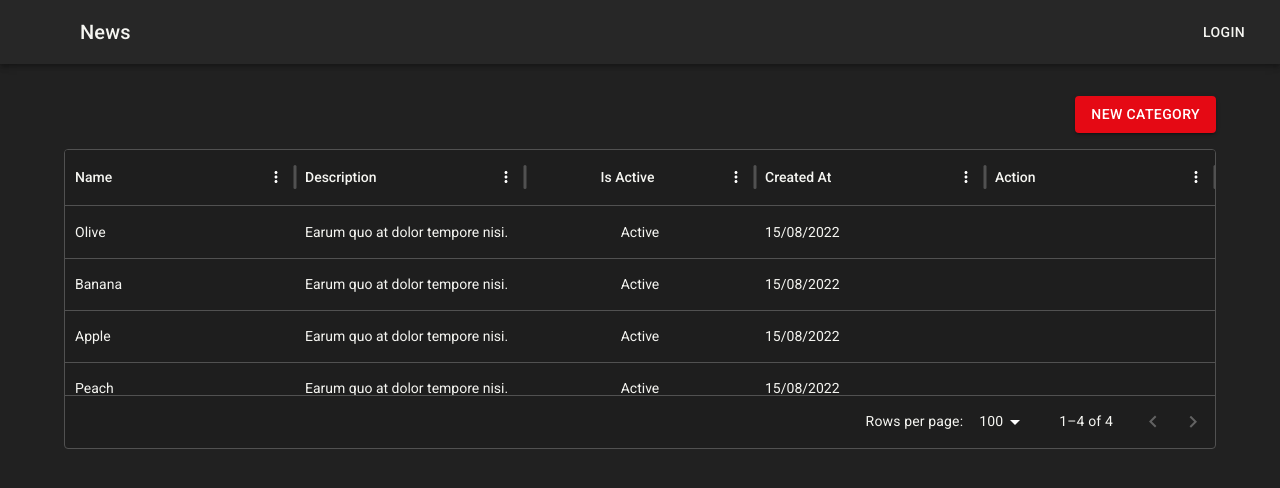
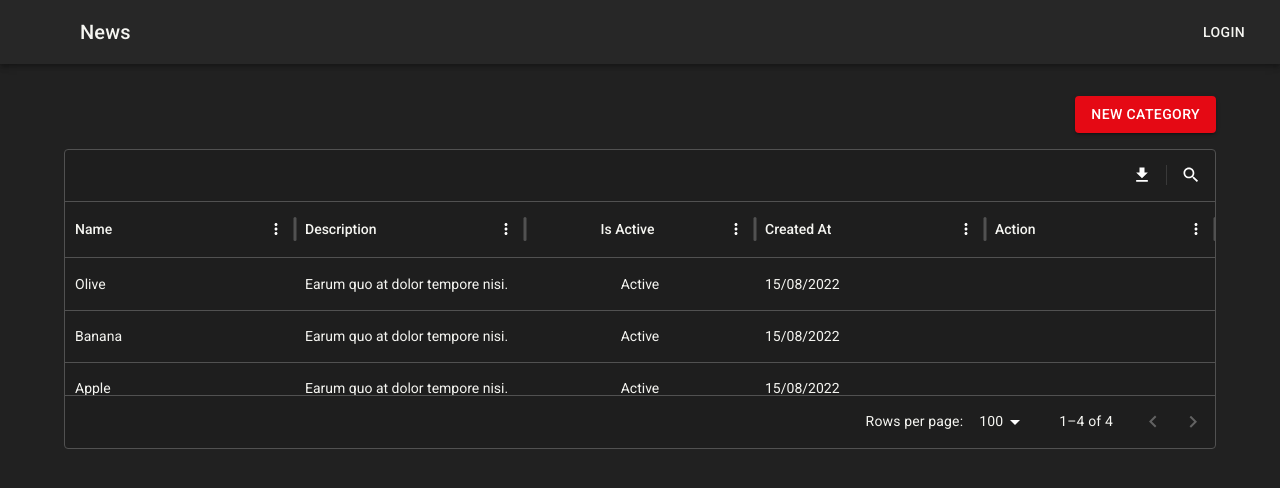
Before and after one commit to rodrigocrads/frontend.codeflix.admin, a React (Vite) app: page / in a window 1280 px wide. Shown: the top 488 px of the page. Built offline with nearby package versions, Linux system fonts and the light colour scheme; some icons are missing.

Commit message:
Adicionando actinos e filtros no datagrid

```diff
--- a/src/features/categories/ListCategory.tsx
+++ b/src/features/categories/ListCategory.tsx
@@ -1,9 +1,10 @@
-import { Box, Button, IconButton } from "@mui/material";
+import { Box, Button, IconButton, Toolbar } from "@mui/material";
 import { useAppSelector } from "../../app/hooks";
 import { Category, selectCategories } from "./categorySlice";
 import { Link } from "react-router-dom";
 import { DataGrid, GridRowsProp, GridColDef, GridRenderCellParams } from '@mui/x-data-grid';
 import DeleteIcon from "@mui/icons-material/Delete";
+import { GridToolbar } from "@mui/x-data-grid/internals";
 
 export const ListCategory = () => {
     const categories = useAppSelector(selectCategories);
@@ -74,11 +75,17 @@ export const ListCategory = () => {
                     New Category
                 </Button>
             </Box>
-            {/* {categories.map((category: Category) => (
-                <Typography key={category.id}>{category.name}</Typography>
-            ))} */}
             <div style={{ height: 300, width: '100%' }}>
-                <DataGrid rows={rows} columns={columns} />
+                <DataGrid
+                    rows={rows}
+                    columns={columns}
+                    disableColumnFilter
+                    disableColumnSelector
+                    disableDensitySelector
+                    disableRowSelectionOnClick
+                    disableMultipleRowSelection
+                    showToolbar
+                />
             </div>
         </Box>
     );
--- a/src/features/categories/categorySlice.ts
+++ b/src/features/categories/categorySlice.ts
@@ -1,5 +1,4 @@
 import { createSlice } from "@reduxjs/toolkit";
-
 
 export interface Category {
     id: string,
```
